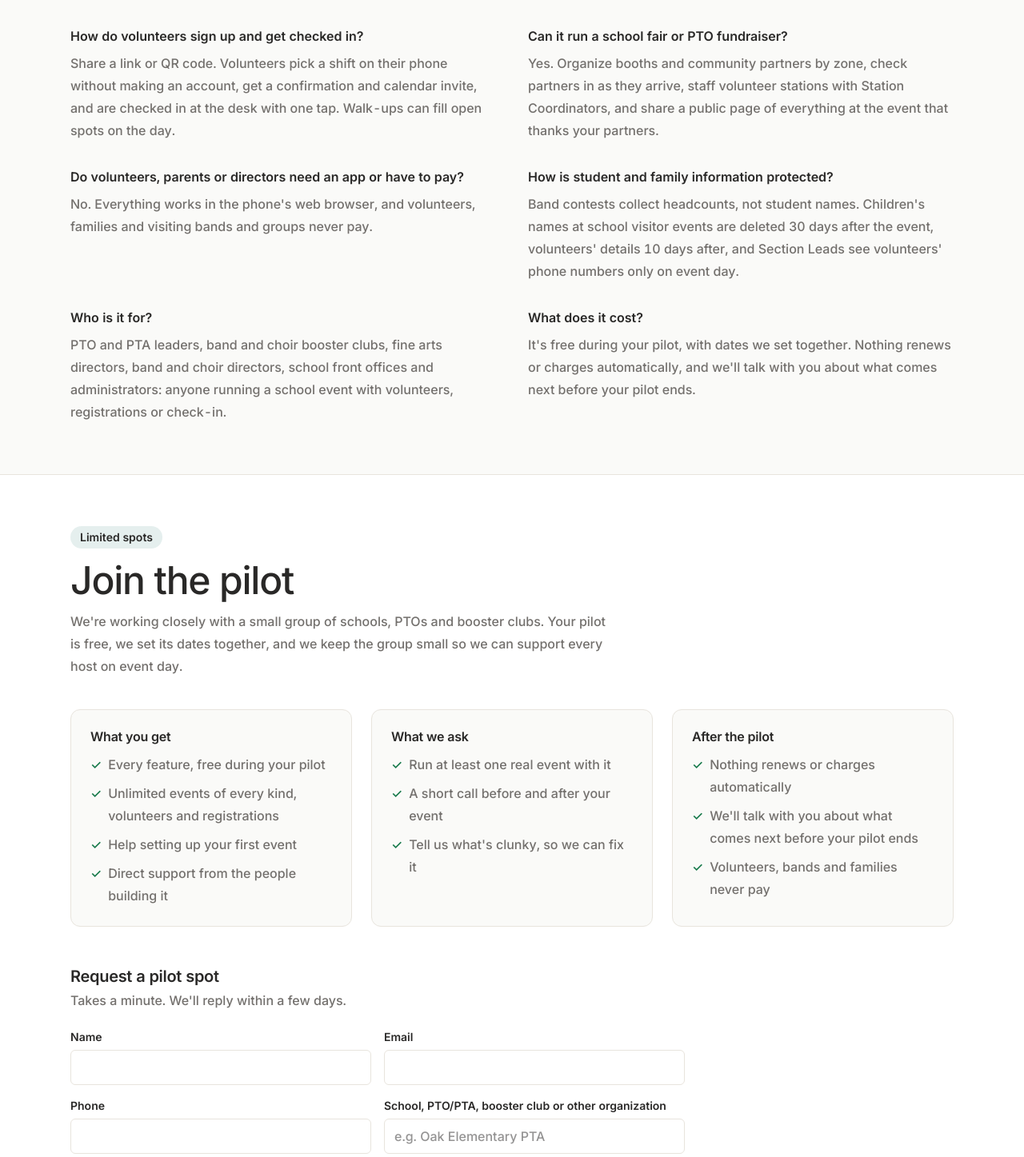
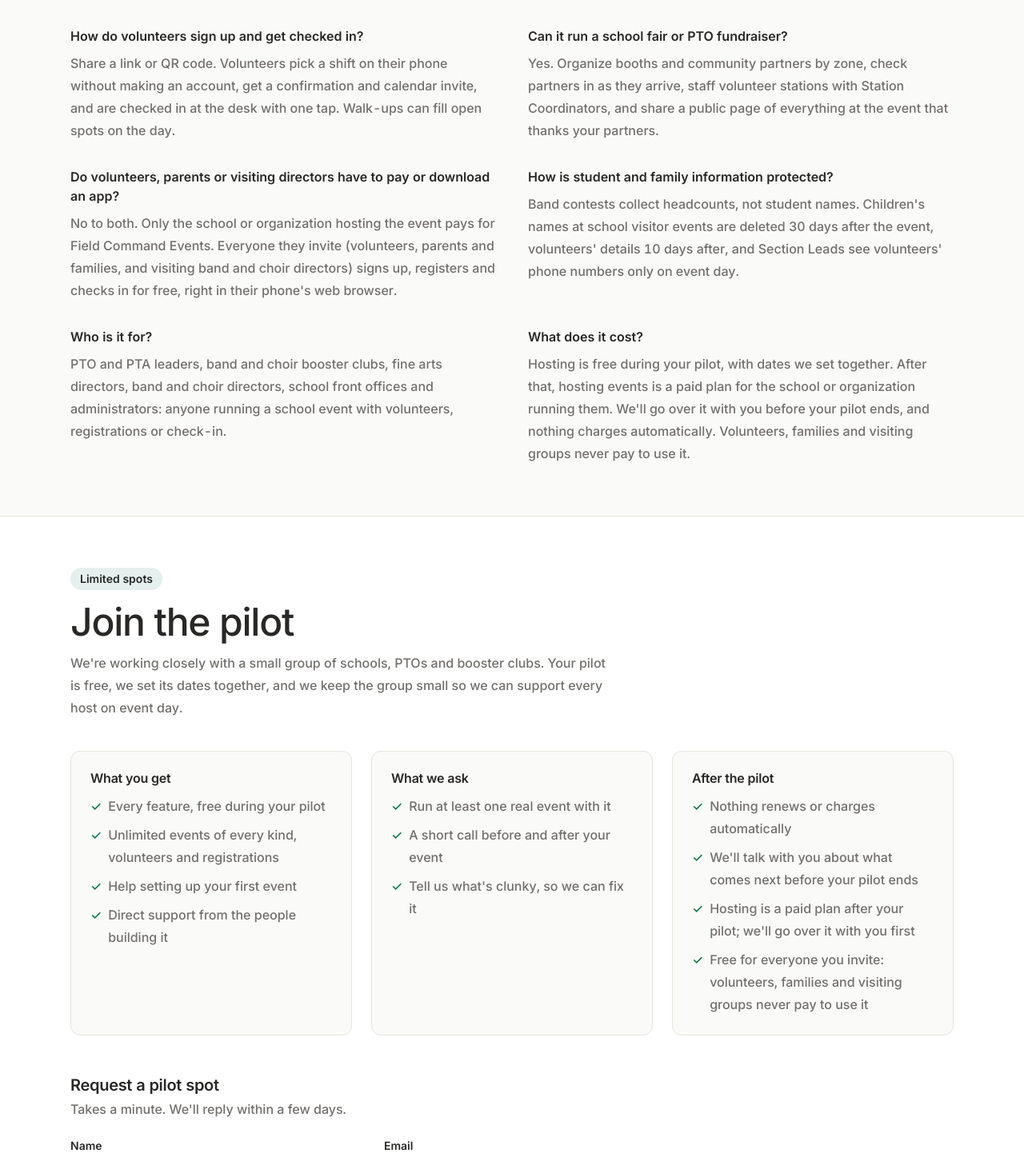
Before and after one commit to cftrreanor/3ds, a Next.js app: page / in a window 1280 px wide. Shown: the part 3530-4977 px from the top of the page at 80% size. Built offline with nearby package versions, Linux system fonts and the light colour scheme; no server answers; the database is empty.

Commit message:
Homepage: clear that hosts pay after the pilot and invitees never do
Co-Authored-By: Claude Opus 5.5 <noreply@anthropic.com>
Claude-Session: https://claude.ai/code/session_012QSAnYf9D3RQG6GMrYDPnP

```diff
--- a/src/app/page.tsx
+++ b/src/app/page.tsx
@@ -101,7 +101,8 @@ const pilot = [
     items: [
       "Nothing renews or charges automatically",
       "We'll talk with you about what comes next before your pilot ends",
-      "Volunteers, bands and families never pay",
+      "Hosting is a paid plan after your pilot; we'll go over it with you first",
+      "Free for everyone you invite: volunteers, families and visiting groups never pay to use it",
     ],
   },
 ];
@@ -126,8 +127,8 @@ const faqs = [
     a: "Yes. Organize booths and community partners by zone, check partners in as they arrive, staff volunteer stations with Station Coordinators, and share a public page of everything at the event that thanks your partners.",
   },
   {
-    q: "Do volunteers, parents or directors need an app or have to pay?",
-    a: "No. Everything works in the phone's web browser, and volunteers, families and visiting bands and groups never pay.",
+    q: "Do volunteers, parents or visiting directors have to pay or download an app?",
+    a: `No to both. Only the school or organization hosting the event pays for ${brand.name}. Everyone they invite (volunteers, parents and families, and visiting band and choir directors) signs up, registers and checks in for free, right in their phone's web browser.`,
   },
   {
     q: "How is student and family information protected?",
@@ -139,7 +140,7 @@ const faqs = [
   },
   {
     q: "What does it cost?",
-    a: "It's free during your pilot, with dates we set together. Nothing renews or charges automatically, and we'll talk with you about what comes next before your pilot ends.",
+    a: "Hosting is free during your pilot, with dates we set together. After that, hosting events is a paid plan for the school or organization running them. We'll go over it with you before your pilot ends, and nothing charges automatically. Volunteers, families and visiting groups never pay to use it.",
   },
 ];
 
@@ -171,7 +172,7 @@ const jsonLd = {
         audienceType:
           "PTO and PTA leaders, band and choir booster clubs, fine arts directors, band and choir directors, school front offices and administrators",
       },
-      offers: { "@type": "Offer", price: "0", priceCurrency: "USD", description: "Free during the pilot" },
+      offers: { "@type": "Offer", price: "0", priceCurrency: "USD", description: "Free for hosts during the pilot, then a paid plan for hosts. Always free for volunteers, families and visiting groups." },
     },
     {
       "@type": "FAQPage",
```
